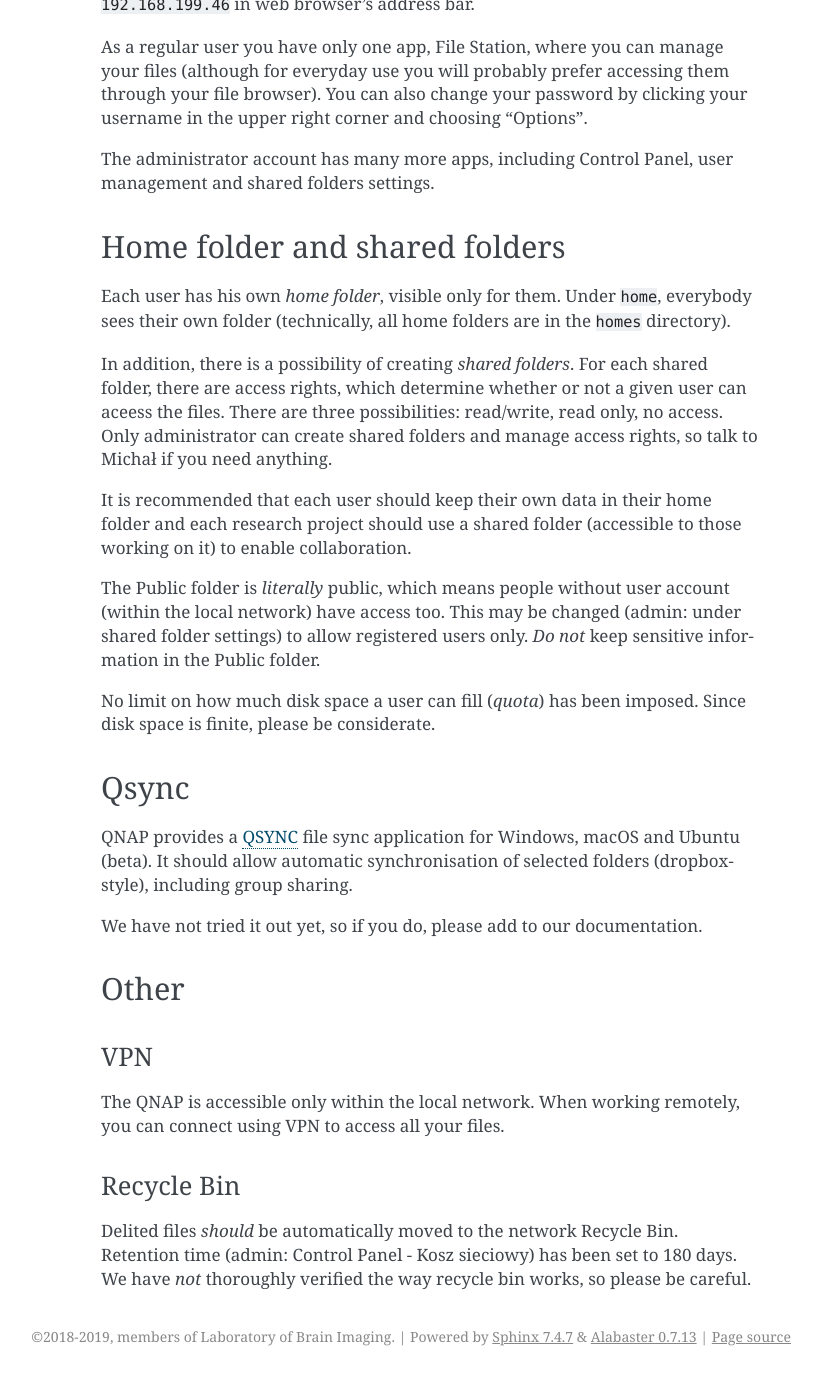
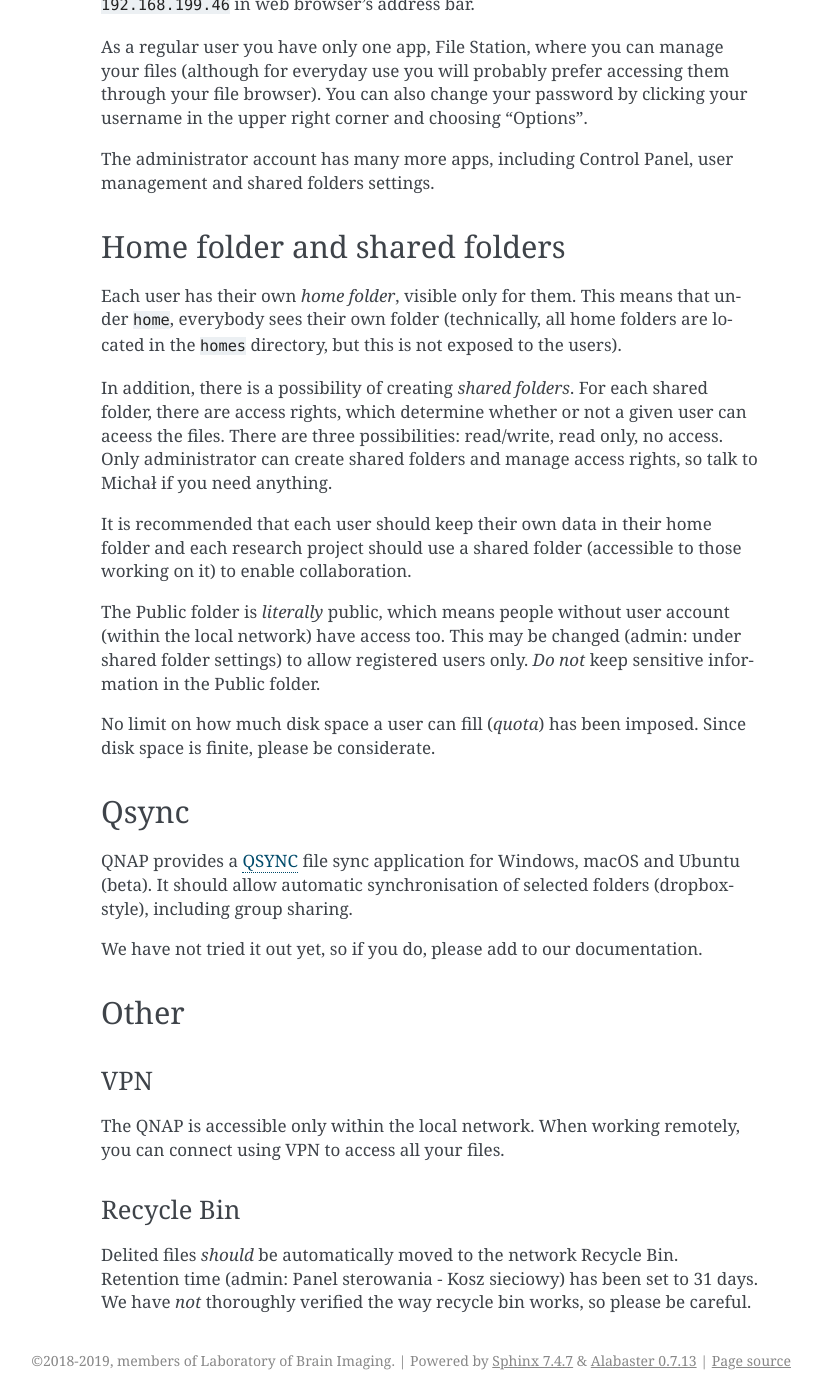
Before and after one commit to nencki-lobi/lobi-inhouse, a Sphinx documentation site: the page built from docs/qnap.rst, in a window 1280 px wide and 1400 px high, scrolled down 1161 px. Shown: the whole window, without its empty margins (319-1140 px from the left). Built offline with Sphinx 7.4.7, drawn with Linux system fonts in a browser that asks for light colours; before the commit the page ends 2537 px from its top, so only the background shows below that.

Commit message:
Update qnap page
Update Recycle Bin retention time, improve style.

```diff
--- a/docs/qnap.rst
+++ b/docs/qnap.rst
@@ -40,7 +40,7 @@ The administrator account has many more apps, including Control Panel, user mana
 Home folder and shared folders
 ------------------------------
 
-Each user has his own *home folder*, visible only for them. Under ``home``, everybody sees their own folder (technically, all home folders are in the ``homes`` directory).
+Each user has their own *home folder*, visible only for them. This means that under ``home``, everybody sees their own folder (technically, all home folders are located in the ``homes`` directory, but this is not exposed to the users).
 
 In addition, there is a possibility of creating *shared folders*. For each shared folder, there are access rights, which determine whether or not a given user can aceess the files. There are three possibilities: read/write, read only, no access. Only administrator can create shared folders and manage access rights, so talk to Michał if you need anything.
 
@@ -67,4 +67,4 @@ The QNAP is accessible only within the local network. When working remotely, you
 Recycle Bin
 ^^^^^^^^^^^
 
-Delited files *should* be automatically moved to the network Recycle Bin. Retention time (admin: Control Panel - Kosz sieciowy) has been set to 180 days. We have *not* thoroughly verified the way recycle bin works, so please be careful.
+Delited files *should* be automatically moved to the network Recycle Bin. Retention time (admin: Panel sterowania - Kosz sieciowy) has been set to 31 days. We have *not* thoroughly verified the way recycle bin works, so please be careful.
```
